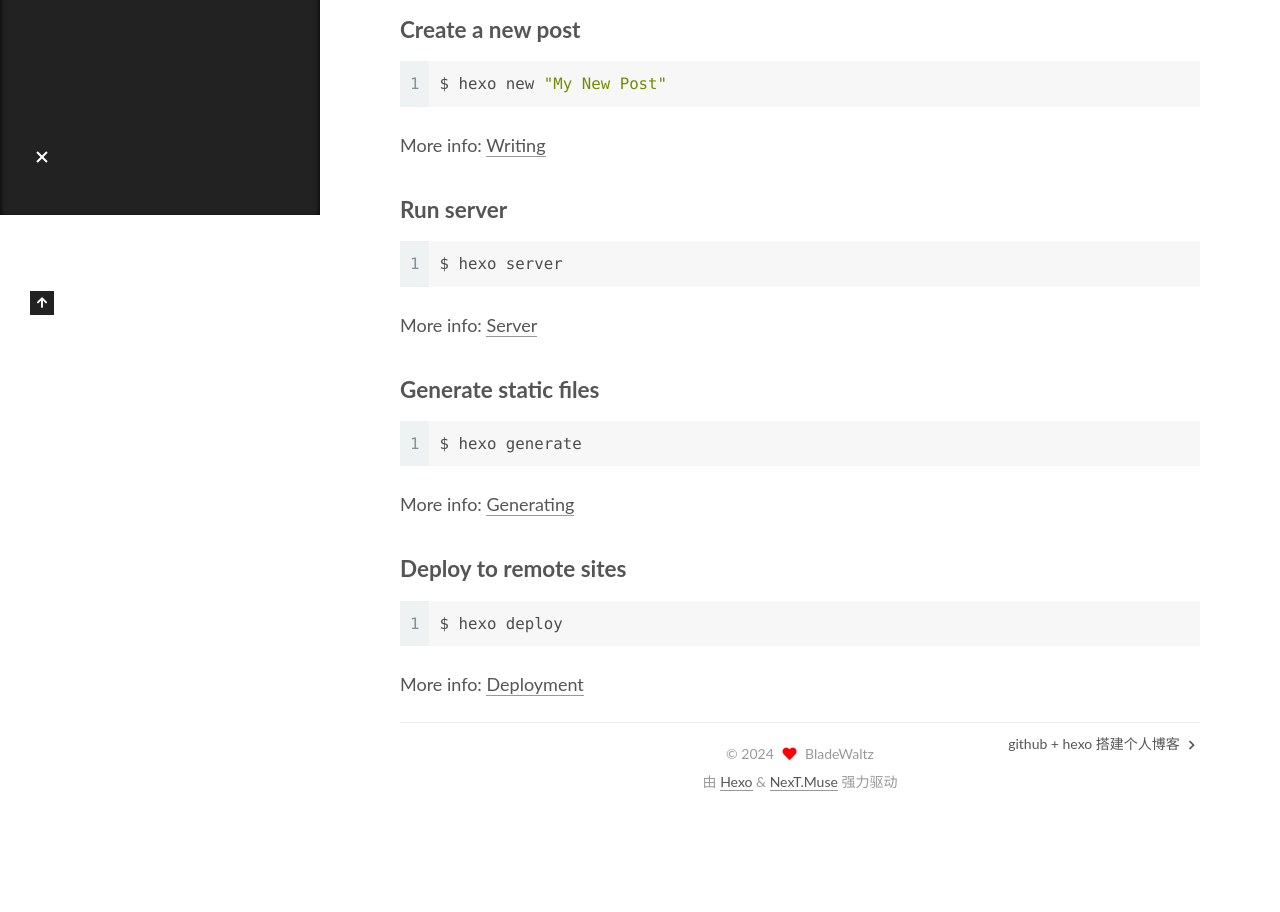
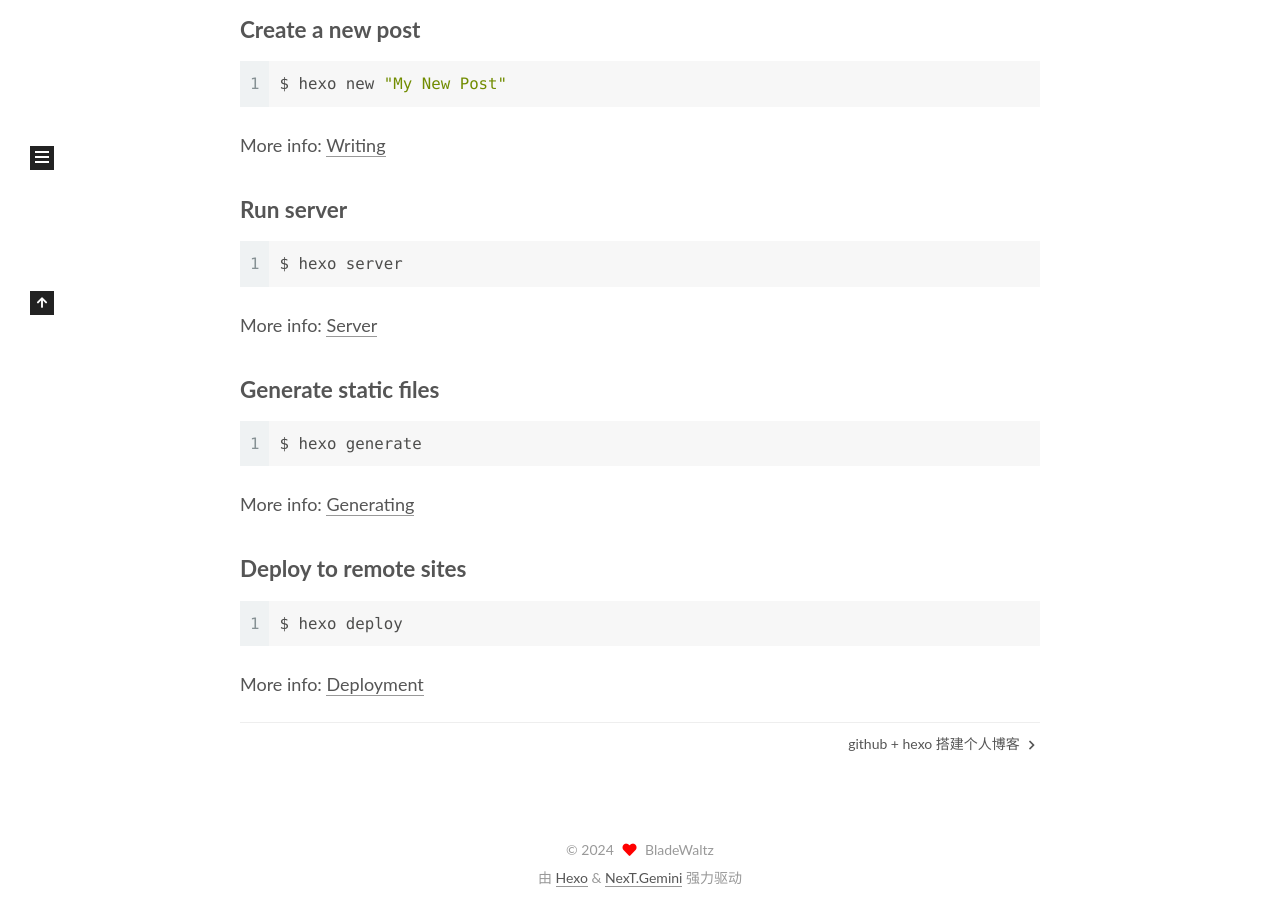
Before and after one commit to bladewaltz9/bladewaltz9.github.io, a plain HTML site: page 2023/10/16/hello-world/index.html in a window 1280 px wide. Shown: the part 585-1497 px from the top of the page. Before the commit the page ends 1401 px from the top, so only its background shows below. Drawn offline with Linux system fonts and the light colour scheme.

Commit message:
Site updated: 2024-02-19 18:33:37

```diff
--- a/2023/10/16/hello-world/index.html
+++ b/2023/10/16/hello-world/index.html
@@ -17,7 +17,7 @@
 
 <script id="hexo-configurations">
     var NexT = window.NexT || {};
-    var CONFIG = {"hostname":"bladewaltz9.github.io","root":"/","scheme":"Muse","version":"7.8.0","exturl":false,"sidebar":{"position":"left","display":"post","padding":18,"offset":12,"onmobile":false},"copycode":{"enable":false,"show_result":false,"style":null},"back2top":{"enable":true,"sidebar":false,"scrollpercent":false},"bookmark":{"enable":false,"color":"#222","save":"auto"},"fancybox":false,"mediumzoom":false,"lazyload":false,"pangu":false,"comments":{"style":"tabs","active":null,"storage":true,"lazyload":false,"nav":null},"algolia":{"hits":{"per_page":10},"labels":{"input_placeholder":"Search for Posts","hits_empty":"We didn't find any results for the search: ${query}","hits_stats":"${hits} results found in ${time} ms"}},"localsearch":{"enable":false,"trigger":"auto","top_n_per_article":1,"unescape":false,"preload":false},"motion":{"enable":true,"async":false,"transition":{"post_block":"fadeIn","post_header":"slideDownIn","post_body":"slideDownIn","coll_header":"slideLeftIn","sidebar":"slideUpIn"}}};
+    var CONFIG = {"hostname":"bladewaltz9.github.io","root":"/","scheme":"Gemini","version":"7.8.0","exturl":false,"sidebar":{"position":"left","display":"post","padding":18,"offset":12,"onmobile":false},"copycode":{"enable":false,"show_result":false,"style":null},"back2top":{"enable":true,"sidebar":false,"scrollpercent":false},"bookmark":{"enable":false,"color":"#222","save":"auto"},"fancybox":false,"mediumzoom":false,"lazyload":false,"pangu":false,"comments":{"style":"tabs","active":null,"storage":true,"lazyload":false,"nav":null},"algolia":{"hits":{"per_page":10},"labels":{"input_placeholder":"Search for Posts","hits_empty":"We didn't find any results for the search: ${query}","hits_stats":"${hits} results found in ${time} ms"}},"localsearch":{"enable":false,"trigger":"auto","top_n_per_article":1,"unescape":false,"preload":false},"motion":{"enable":true,"async":false,"transition":{"post_block":"fadeIn","post_header":"slideDownIn","post_body":"slideDownIn","coll_header":"slideLeftIn","sidebar":"slideUpIn"}}};
   </script>
 
   <meta name="description" content="Welcome to Hexo! This is your very first post. Check documentation for more info. If you get any problems when using Hexo, you can find the answer in troubleshooting or you can ask me on GitHub. Quick">
@@ -325,7 +325,7 @@
   </span>
   <span class="author" itemprop="copyrightHolder">BladeWaltz</span>
 </div>
-  <div class="powered-by">由 <a href="https://hexo.io/" class="theme-link" rel="noopener" target="_blank">Hexo</a> & <a href="https://muse.theme-next.org/" class="theme-link" rel="noopener" target="_blank">NexT.Muse</a> 强力驱动
+  <div class="powered-by">由 <a href="https://hexo.io/" class="theme-link" rel="noopener" target="_blank">Hexo</a> & <a href="https://theme-next.org/" class="theme-link" rel="noopener" target="_blank">NexT.Gemini</a> 强力驱动
   </div>
 
 
@@ -351,7 +351,7 @@
 <script src="/js/motion.js"></script>
 
 
-<script src="/js/schemes/muse.js"></script>
+<script src="/js/schemes/pisces.js"></script>
 
 
 <script src="/js/next-boot.js"></script>
```
Also changed, not shown: 2023/10/17/My-New-Post/index.html (+3 -3 lines), archives/2023/10/index.html (+3 -3 lines), archives/2023/index.html (+3 -3 lines), archives/index.html (+3 -3 lines), index.html (+3 -3 lines).
